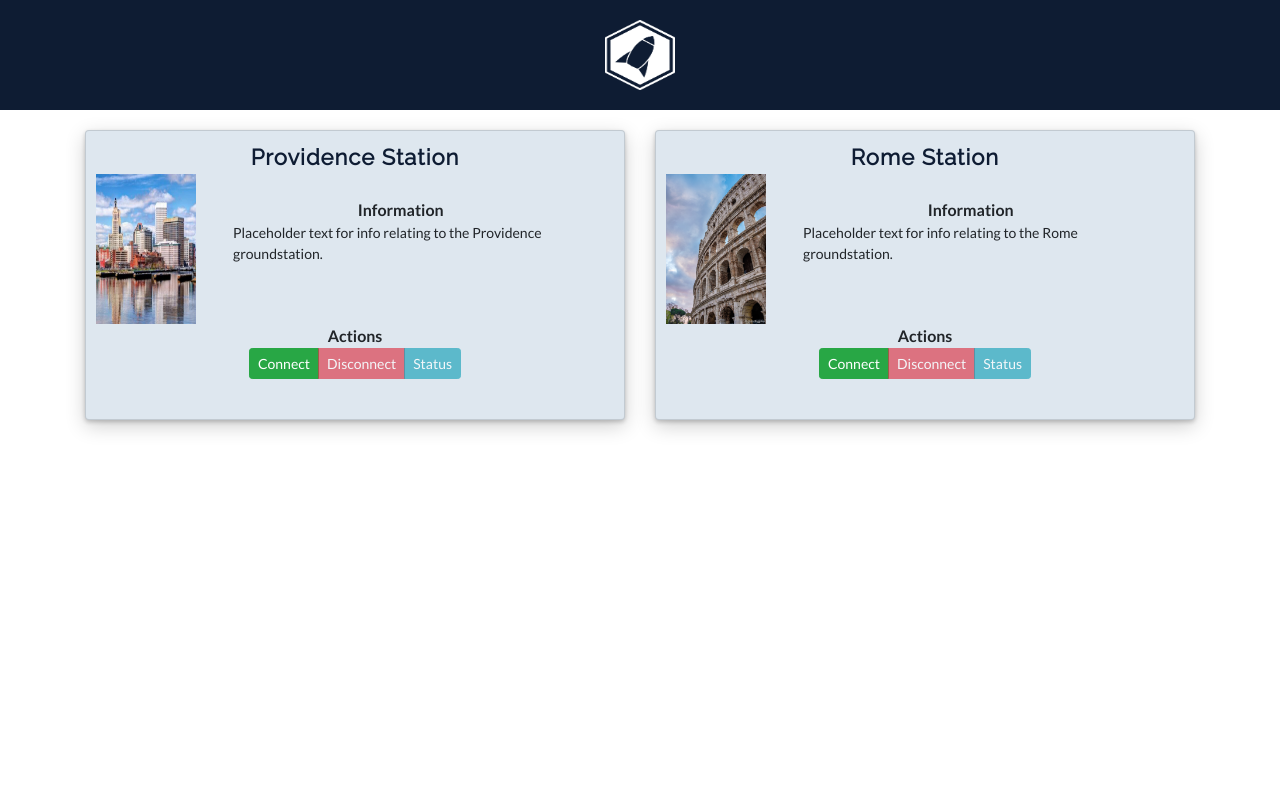
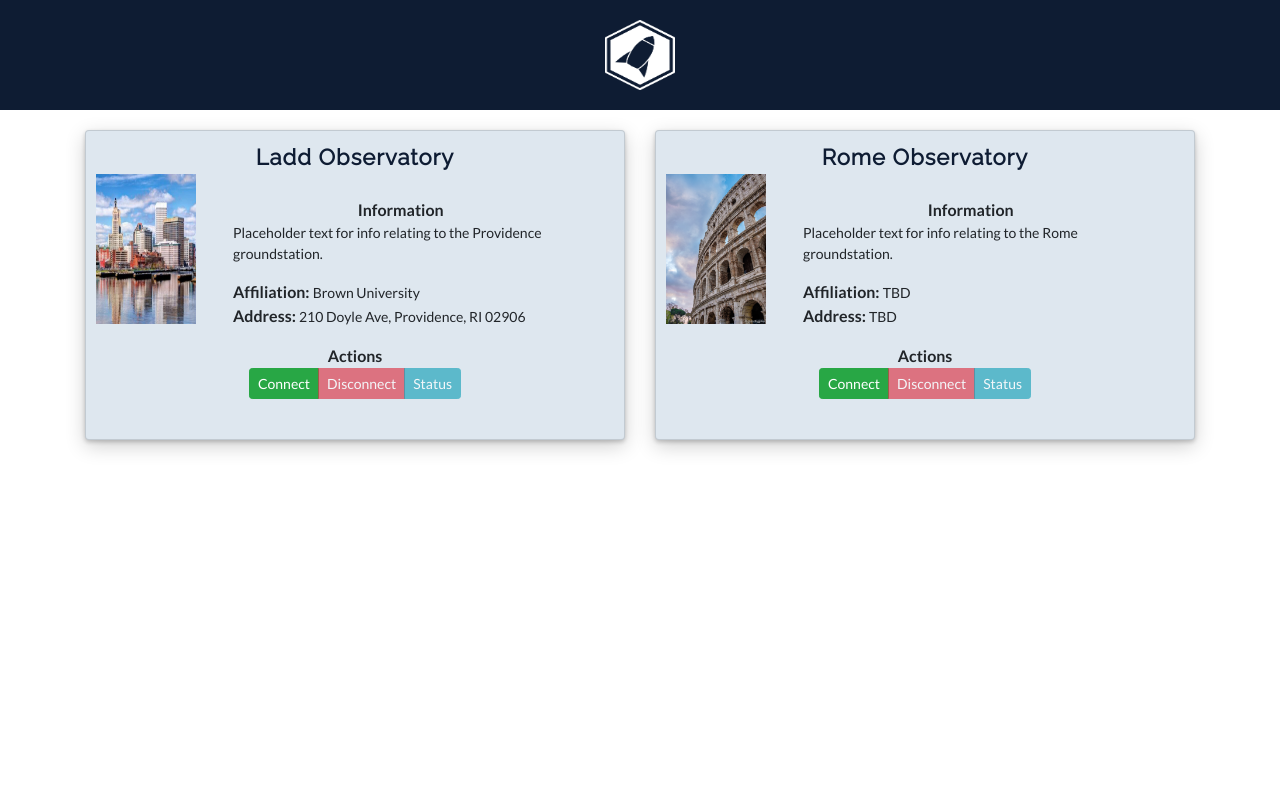
Before and after one commit to BrownSpaceEngineering/command-uplink, a React (Create React App) app: page / in a window 1280 px wide. Shown: the top 800 px of the page. Built offline with nearby package versions, Linux system fonts and the light colour scheme.

Commit message:
Add station.json for scalable stations list

```diff
--- a/package.json
+++ b/package.json
@@ -5,6 +5,7 @@
   "dependencies": {
     "@stomp/stompjs": "^5.1.0-beta.1",
     "concurrently": "^4.1.0",
+    "json-loader": "^0.5.7",
     "react": "^16.6.3",
     "react-bootstrap": "^0.32.4",
     "react-dom": "^16.6.3",
--- /dev/null
+++ b/src/assets/stations.json
@@ -0,0 +1,20 @@
+[
+  {
+    "name": "Ladd Observatory",
+    "location": "Providence",
+    "address": "210 Doyle Ave, Providence, RI 02906",
+    "affiliation": "Brown University",
+    "elevation": "226′",
+    "info": "Placeholder text for info relating to the Providence groundstation.",
+    "ID": 1
+  },
+  {
+    "name": "Rome Observatory",
+    "location": "Rome",
+    "address": "TBD",
+    "affiliation": "TBD",
+    "elevation": "TBD",
+    "info": "Placeholder text for info relating to the Rome groundstation.",
+    "ID": 2
+  }
+]
--- a/src/components/Card.js
+++ b/src/components/Card.js
@@ -35,12 +35,15 @@ class Card extends Component {
       {},
       frame => {
         console.log("Connected: " + frame);
-        stompClient.subscribe("/topic/responses/" + this.props.name, status => {
-          this.setState({
-            connected: true,
-            msg: JSON.parse(status.body).content
-          });
-        });
+        stompClient.subscribe(
+          "/topic/responses/" + this.props.station.location,
+          status => {
+            this.setState({
+              connected: true,
+              msg: JSON.parse(status.body).content
+            });
+          }
+        );
       }
     );
     this.setState({ connected: true });
@@ -57,14 +60,14 @@ class Card extends Component {
 
   getStatus = () => {
     var gs = {
-      id: this.props.ID,
-      location: this.props.name,
+      id: this.props.station.ID,
+      location: this.props.station.location,
       url: "NA"
     };
 
     try {
       stompClient.send(
-        "/app/status/" + this.props.name,
+        "/app/status/" + this.props.station.location,
         {},
         JSON.stringify(gs)
       );
@@ -80,16 +83,16 @@ class Card extends Component {
   render() {
     return (
       <div>
-        <div className="card" onClick={this.handleShow} key={this.props.item}>
+        <div className="card" onClick={this.handleShow}>
           <Grid>
-            <span className="station-title">{this.props.name} Station</span>
+            <span className="station-title">{this.props.station.name}</span>
 
             <Row className="show-grid">
               <Col md={2} mdPull={2}>
                 <div>
                   <img
                     className="station-image"
-                    src={"Images/" + this.props.name + ".jpg"}
+                    src={"Images/" + this.props.station.location + ".jpg"}
                   />
                 </div>
               </Col>
@@ -98,7 +101,14 @@ class Card extends Component {
                 <div>
                   <br />
                   <span className="boldText">Information</span>
-                  <p>{this.props.info}</p>
+                  <p>{this.props.station.info}</p>
+                  <p>
+                    <span className="boldText">Affiliation: </span>
+                    {this.props.station.affiliation}
+                    <br />
+                    <span className="boldText">Address: </span>
+                    {this.props.station.address}
+                  </p>
                 </div>
               </Col>
             </Row>
--- a/src/components/GroundStations.js
+++ b/src/components/GroundStations.js
@@ -1,16 +1,12 @@
 import React, { Component } from "react";
 
-import {
-  Grid,
-  Row,
-  Col,
-} from "react-bootstrap";
+import { Grid, Row, Col } from "react-bootstrap";
 
 import "./../assets/Main.css";
 import Card from "./Card";
+import "./../assets/Main.css";
 
-const providenceText = "Placeholder text for info relating to the Providence groundstation."
-const romeText = "Placeholder text for info relating to the Rome groundstation."
+import stations from "./../assets/stations";
 
 class GroundStations extends Component {
   constructor(props) {
@@ -20,20 +16,24 @@ class GroundStations extends Component {
     };
   }
 
+  renderStations() {
+    const items = stations.map(station => {
+      return (
+        <Col md={6} mdPush={6}>
+          <Card station={station} />
+        </Col>
+      );
+    });
+    return items;
+  }
+
   componentDidMount() {}
 
   render() {
     return (
       <div className="GSContainer">
         <Grid>
-          <Row className="show-grid">
-            <Col md={6} mdPush={6}>
-              <Card name="Providence" ID={1} info={providenceText}/>
-            </Col>
-            <Col md={6} mdPush={6}>
-              <Card name="Rome" ID={2} info={romeText}/>
-            </Col>
-          </Row>
+          <Row className="show-grid">{this.renderStations()}</Row>
         </Grid>
       </div>
     );
```
Also changed, not shown: 1 other file (tests, documents, lock files or other folders).
